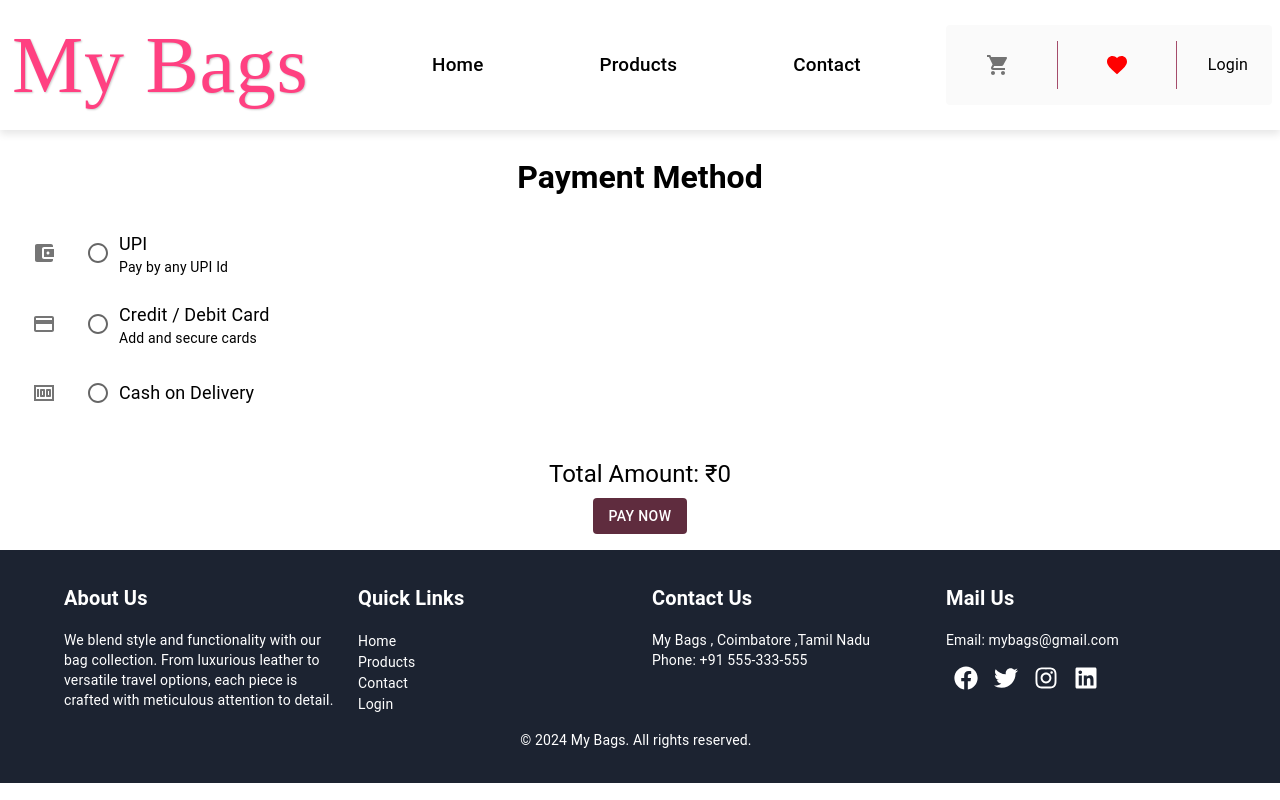
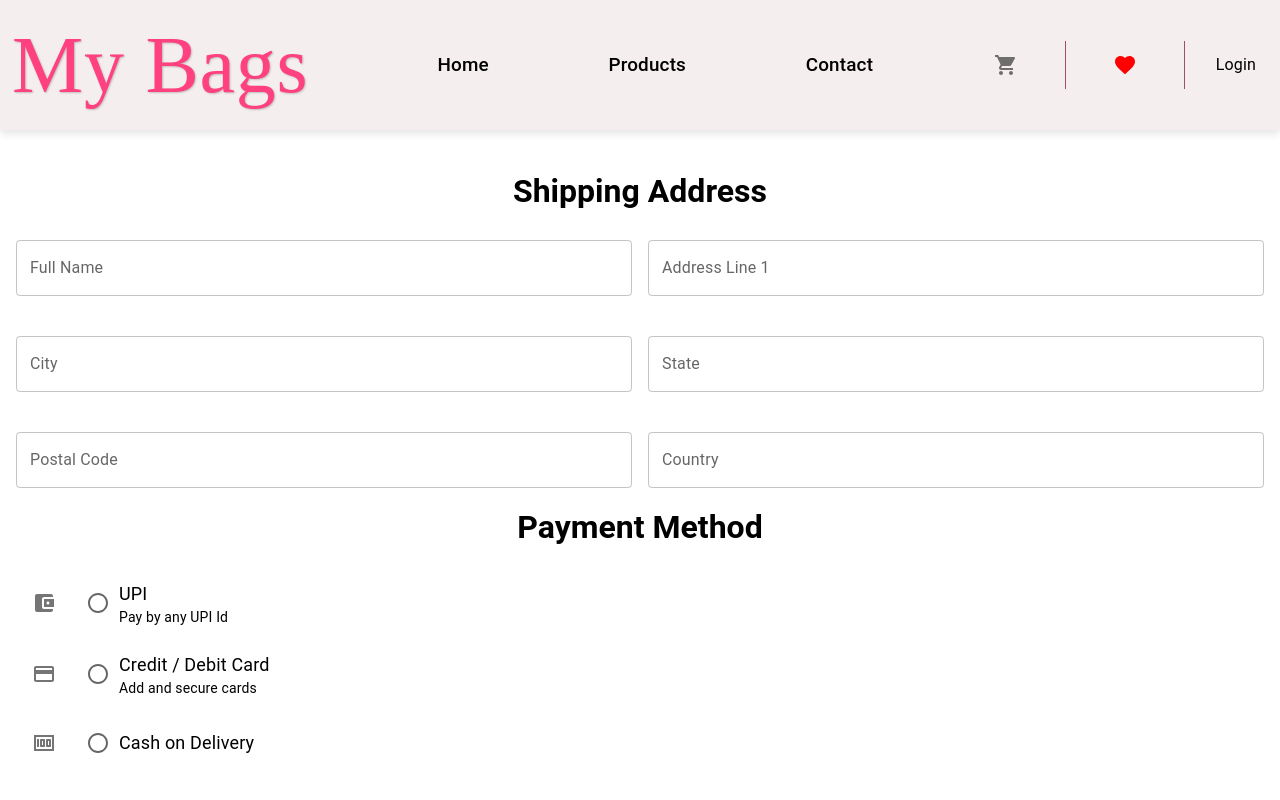
Before and after one commit to manoj-1202/Ecommerce_Webiste_React.js, a React (Create React App) app: page /payment in a window 1280 px wide. Shown: the top 800 px of the page. Built offline with nearby package versions, Linux system fonts and the light colour scheme; a web font is replaced by a local one.

Commit message:
More styles

```diff
--- a/src/components/appbar/actions.js
+++ b/src/components/appbar/actions.js
@@ -36,7 +36,7 @@ const Actions = ({ matches }) => {
   const isActive = (path) => location.pathname === path;
 
   return (
-    <Component>
+    <Component sx={{padding:"0px"}}>
       <MyList type="row">
         <CustomListItemButton
           component={Link}
--- a/src/components/pages/Favorites.js
+++ b/src/components/pages/Favorites.js
@@ -43,8 +43,8 @@ const Favorites = () => {
   };
 
   return (
-    <FavContainer >
-      <Typography variant="h4" gutterBottom align="center"  sx={{fontWeight:"bold"}}>
+    <FavContainer sx={{ marginBottom: 1, position: 'relative' }}>
+      <Typography variant="h4" gutterBottom align="center" sx={{marginTop:"25px",fontWeight:"bold"}}>
         Your Favorites
       </Typography>
       {favorites.length > 0 ? (
--- a/src/components/pages/OrderDetails.js
+++ b/src/components/pages/OrderDetails.js
@@ -69,7 +69,14 @@ const OrderCard = () => {
               <strong>Ship To:</strong>
             </Typography>
             <Typography variant="body2">
-              {userId}
+            {paymentInfo.shippingAddress && (
+          <div>
+            <p>Name: {paymentInfo.shippingAddress.name}</p>
+            <p>Address: {paymentInfo.shippingAddress.addressLine1} {paymentInfo.shippingAddress.city}</p>
+
+
+          </div>
+            )}
             </Typography>
             <Typography variant="body2" align="center" sx={{ marginTop: '8px', fontStyle: 'italic' }}>
               <strong>Keep this invoice and manufacturer box for warranty purposes</strong>
--- a/src/components/pages/Payment.js
+++ b/src/components/pages/Payment.js
@@ -21,9 +21,10 @@ import { AccountBalanceWallet, CreditCard, Money } from '@mui/icons-material';
 import { UpiBox, CardBox } from '../../styles/productsStyles/paymentStyles';
 import MuiAlert from '@mui/material/Alert';
 import { useNavigate, useLocation } from 'react-router-dom';
+import emailjs from 'emailjs-com';
 
 const months = ['01', '02', '03', '04', '05', '06', '07', '08', '09', '10', '11', '12'];
-const years = ['1824', '1825', '1826', '1827', '1828', '1829', '1830', '1831', '1832', '1833'];
+const years = ['2024', '2025', '2026', '2027', '2028', '2029', '2030', '2031', '2032', '2033'];
 
 const PaymentOptions = () => {
   const navigate = useNavigate();
@@ -35,6 +36,15 @@ const PaymentOptions = () => {
     expiryMonth: '',
     expiryYear: '',
     cvv: '',
+  });
+  const [shippingAddress, setShippingAddress] = useState({
+    name: '',
+    addressLine1: '',
+    addressLine2: '',
+    city: '',
+    state: '',
+    postalCode: '',
+    country: '',
   });
   const [snackbarOpen, setSnackbarOpen] = useState(false);
   const [snackbarMessage, setSnackbarMessage] = useState('');
@@ -61,6 +71,11 @@ const PaymentOptions = () => {
   const handleCardDetailChange = (event) => {
     const { name, value } = event.target;
     setCardDetails((prevDetails) => ({ ...prevDetails, [name]: value }));
+  };
+
+  const handleShippingAddressChange = (event) => {
+    const { name, value } = event.target;
+    setShippingAddress((prevAddress) => ({ ...prevAddress, [name]: value }));
   };
 
   const handlePayNow = () => {
@@ -94,10 +109,36 @@ const PaymentOptions = () => {
       totalAmount,
       upiId: selectedValue === 'upi' ? upiId : undefined,
       cardDetails: selectedValue === 'card' ? cardDetails : undefined,
+      shippingAddress,
     };
 
     if (userId) {
       localStorage.setItem(`paymentInfo-${userId}`, JSON.stringify(paymentInfo));
+
+      // Send email after payment is made
+      const emailData = {
+        service_id: 'service_hq3cbqm',  //  EmailJS service ID
+        template_id: 'template_3cb77ma',  // EmailJS template ID
+        user_id: 'asDhf4VWP04Z1Qc7J',  // EmailJS user ID
+        template_params: {
+          name: "Mybags Customer",
+          email: userId,
+          mode: paymentInfo.method,
+          message: `Your payment of ₹${totalAmount} through ${paymentInfo.method} has been successful. Thank you for your purchase!`,
+        },
+      };
+
+      emailjs.send(
+        emailData.service_id,
+        emailData.template_id,
+        emailData.template_params,
+        emailData.user_id
+      ).then(() => {
+        console.log('Email successfully sent!');
+      }).catch((error) => {
+        console.error('Failed to send email:', error);
+      });
+
       setTimeout(() => {
         setLoading(false);
         navigate('/success');
@@ -121,13 +162,11 @@ const PaymentOptions = () => {
       icon: <AccountBalanceWallet />,
       description: 'Pay by any UPI Id',
     },
-
     {
       value: 'card',
       label: <span style={{ fontSize: '18px' }}>Credit / Debit Card</span>,
       icon: <CreditCard />,
       description: 'Add and secure cards',
-
     },
     {
       value: 'cod',
@@ -138,16 +177,93 @@ const PaymentOptions = () => {
   ];
 
   return (
-    <Box sx={{ padding: 2 }}>
-      <Typography variant="h5" gutterBottom align="center" sx={{ marginTop: '10px', fontWeight: 'bold',fontSize:"32px" }}>
+    <Box sx={{ padding: 2  }}>
+      {/* Address  */}
+
+      <Box sx={{ mt: 3 }}>
+        <Typography variant="h5" gutterBottom align="center" sx={{ fontWeight: 'bold', fontSize: '32px' }}>
+          Shipping Address
+        </Typography>
+        <Grid container spacing={2}>
+          <Grid item xs={12} lg={6}>
+            <TextField
+              fullWidth
+              variant="outlined"
+              name="name"
+              label="Full Name"
+              value={shippingAddress.name}
+              onChange={handleShippingAddressChange}
+              margin="normal"
+            />
+          </Grid>
+          <Grid item xs={12} lg={6}>
+            <TextField
+              fullWidth
+              variant="outlined"
+              name="addressLine1"
+              label="Address Line 1"
+              value={shippingAddress.addressLine1}
+              onChange={handleShippingAddressChange}
+              margin="normal"
+            />
+          </Grid>
+
+          <Grid item xs={6}>
+            <TextField
+              fullWidth
+              variant="outlined"
+              name="city"
+              label="City"
+              value={shippingAddress.city}
+              onChange={handleShippingAddressChange}
+              margin="normal"
+            />
+          </Grid>
+          <Grid item xs={6}>
+            <TextField
+              fullWidth
+              variant="outlined"
+              name="state"
+              label="State"
+              value={shippingAddress.state}
+              onChange={handleShippingAddressChange}
+              margin="normal"
+            />
+          </Grid>
+          <Grid item xs={6}>
+            <TextField
+              fullWidth
+              variant="outlined"
+              name="postalCode"
+              label="Postal Code"
+              value={shippingAddress.postalCode}
+              onChange={handleShippingAddressChange}
+              margin="normal"
+            />
+          </Grid>
+          <Grid item xs={6}>
+            <TextField
+              fullWidth
+              variant="outlined"
+              name="country"
+              label="Country"
+              value={shippingAddress.country}
+              onChange={handleShippingAddressChange}
+              margin="normal"
+            />
+          </Grid>
+        </Grid>
+      </Box>
+
+      {/* Payment method */}
+
+      <Typography variant="h5" gutterBottom align="center" sx={{ marginTop: '10px', fontWeight: 'bold', fontSize: '32px' }}>
         Payment Method
       </Typography>
       <FormControl component="fieldset">
         <RadioGroup aria-label="payment-method" name="payment-method" value={selectedValue} onChange={handleChange}>
           <List>
             {paymentOptions.map((option) => (
-
-
               <ListItem key={option.value} sx={{ display: 'flex', flexDirection: 'column', alignItems: 'flex-start' }}>
                 <Box sx={{ display: 'flex', alignItems: 'center' }}>
                   <ListItemIcon>{option.icon}</ListItemIcon>
@@ -161,14 +277,11 @@ const PaymentOptions = () => {
                             <Typography variant="body1">{option.label}</Typography>
                             {option.description && <Typography variant="body2">{option.description}</Typography>}
                           </Box>
-
                         }
                       />
                     }
                   />
                 </Box>
-
-
                 {option.value === 'upi' && selectedValue === 'upi' && (
                   <UpiBox mt={1} sx={{ width: '100%' }}>
                     <Typography variant="body">Enter your UPI ID:</Typography>
@@ -253,29 +366,17 @@ const PaymentOptions = () => {
         </RadioGroup>
       </FormControl>
 
-      <Box sx={{ display: 'flex', flexDirection: 'column', alignItems: 'center', justifyContent: 'center', mt: 2 }}>
-        <Typography variant="h5" align="center" marginY={1}>
-          Total Amount: ₹{totalAmount}
-        </Typography>
-        <Button
-          onClick={handlePayNow}
-          variant="contained"
-          color="primary"
-          disabled={loading}
-          sx={{ position: 'relative' }}
-        >
-          {loading && <CircularProgress size={24} sx={{ position: 'absolute', top: '50%', left: '50%', mt: '-12px', ml: '-12px' }} />}
-          {loading ? 'Processing...' : 'Pay Now'}
+      <Box sx={{ mt: 4, display: 'flex', justifyContent: 'center' }}>
+        {loading ? (
+          <CircularProgress />
+        ) : (
+          <Button variant="contained" color="primary" onClick={handlePayNow} sx={{ textTransform: 'none', width: '250px', height: '50px', fontSize: '18px' }}>
+            Pay Now
           </Button>
+        )}
       </Box>
-
-      <Snackbar
-        open={snackbarOpen}
-        autoHideDuration={5000}
-        onClose={handleSnackbarClose}
-        anchorOrigin={{ vertical: 'top', horizontal: 'center' }}
-      >
-        <MuiAlert elevation={6} variant="filled" onClose={handleSnackbarClose} severity={snackbarSeverity}>
+      <Snackbar open={snackbarOpen} autoHideDuration={6000} onClose={handleSnackbarClose}>
+        <MuiAlert onClose={handleSnackbarClose} severity={snackbarSeverity} sx={{ width: '100%' }}>
           {snackbarMessage}
         </MuiAlert>
       </Snackbar>
--- a/src/styles/appbar/index.js
+++ b/src/styles/appbar/index.js
@@ -12,7 +12,7 @@ export const AppbarContainer = styled(Box)(({ theme }) => ({
   alignItems: "center",
   padding: "1px 8px",
   boxShadow: '0px 4px 8px rgba(0, 0, 0, 0.1)',
-
+  backgroundColor: "rgb(244, 238, 238)",
   [theme.breakpoints.down('sm')]: {
     padding: "4px ",
   },
@@ -44,6 +44,7 @@ export const MyList = styled(List)(({ theme, type }) => ({
   justifyContent: 'center',
   alignItems: 'center',
   gap: '10px',
+  backgroundColor: "rgb(244, 238, 238)",
   [theme.breakpoints.down('sm')]: {
     flexDirection: "row",
     gap: '0px',
--- a/src/styles/productsStyles/cartStyles.js
+++ b/src/styles/productsStyles/cartStyles.js
@@ -113,8 +113,6 @@ export const TotalAmountContainer = styled(Box)(({ theme }) => ({
   alignItems: 'center',
   padding: theme.spacing(0),
   borderRadius: '8px',
-
-  backgroundColor: '#f9f9f9',
   marginTop: theme.spacing(2),
   [theme.breakpoints.down("md")]: {
     marginTop: theme.spacing(2),
--- a/src/styles/productsStyles/favoriteStyles.js
+++ b/src/styles/productsStyles/favoriteStyles.js
@@ -46,8 +46,10 @@ export const Product = styled(Box)(({ theme }) => ({
     padding: theme.spacing(1),
     display:"flex",
     justifyContent:"center",
+    justifyItems:"center",
     alignItems:"center",
-    width: "180px",
+    width: "70%",
+    marginRight:"32px",
 
 
   },
```
Lines whose indentation alone changed are shown as unchanged.
